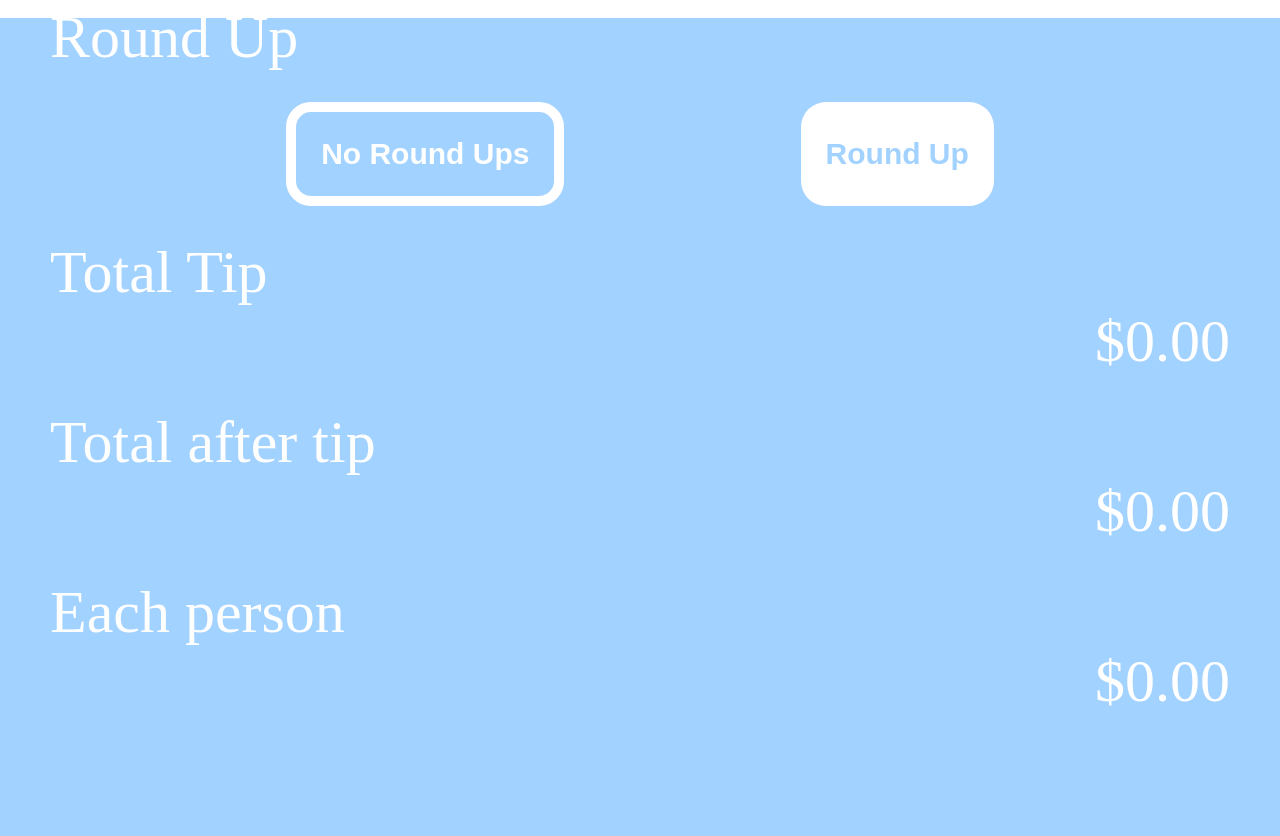
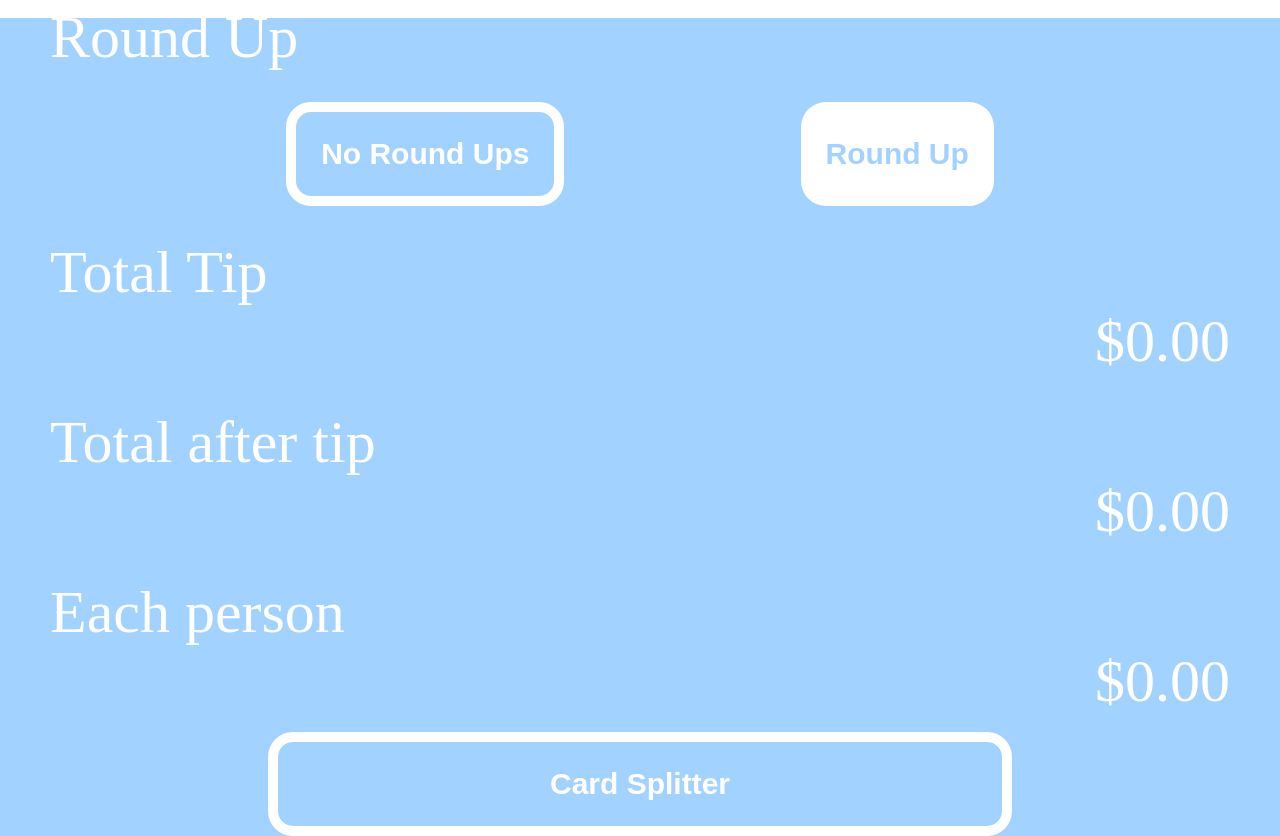
Before and after one commit to wooseok0717/tipcalculator, a plain HTML site: page index.html in a window 1280 px wide. Shown: the part 822-1658 px from the top of the page. Before the commit the page ends 1554 px from the top, so only its background shows below. Drawn offline with nearby package versions, Linux system fonts and the light colour scheme.

Commit message:
Added Card Splitter button

```diff
--- a/css/styles.css
+++ b/css/styles.css
@@ -89,6 +89,11 @@ button {
   margin-top: 30px;
 }
 
+#card {
+  width: 60%;
+  margin: auto;
+}
+
 ::placeholder {
   color: white;
   font-size: 50px;
--- a/index.html
+++ b/index.html
@@ -52,6 +52,7 @@
         <label for="each">Each person</label>
         <div id="each">$<span>0.00</span></div>
       </div>
+      <button id="card" class="selected"><a>Card Splitter</a></button>
     </div>
     <script src="https://ajax.googleapis.com/ajax/libs/jquery/3.5.1/jquery.min.js"></script>
     <script src="index.js"></script>
```
